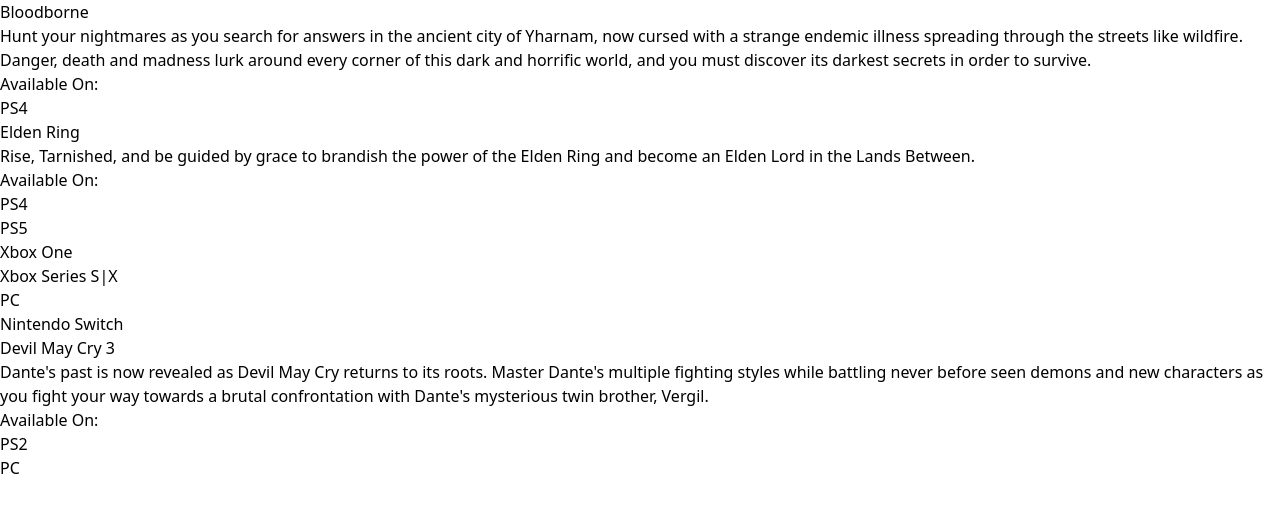
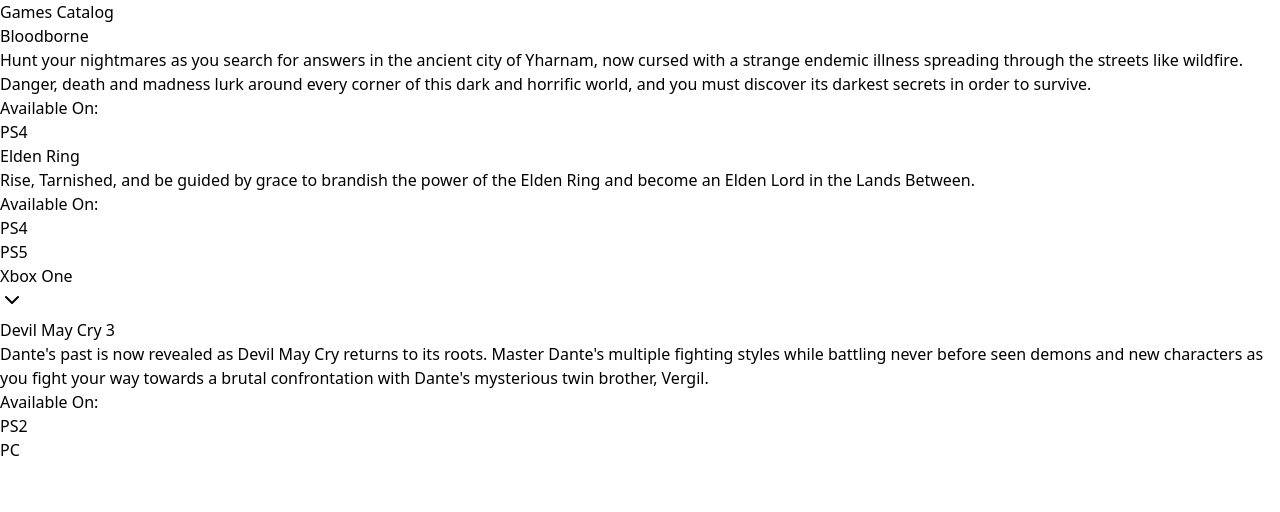
Before and after one commit to gentil-kadson/gaming-list-radix-ui, a Next.js app: page / in a window 1280 px wide. Shown: the top 512 px of the page. Built offline with nearby package versions, Linux system fonts and the light colour scheme; data requests are answered from the project's data file.

Commit message:
feature: finishes GameCard component

```diff
--- a/package.json
+++ b/package.json
@@ -10,6 +10,7 @@
   },
   "dependencies": {
     "json-server": "^1.0.0-beta.3",
+    "lucide-react": "^0.511.0",
     "next": "15.1.8",
     "radix-ui": "^1.4.2",
     "react": "^19.0.0",
--- a/src/app/page.tsx
+++ b/src/app/page.tsx
@@ -7,6 +7,7 @@
 
   return (
     <section className="flex flex-col gap-6">
+      <h1 className="text-3xl font-bold">Games Catalog</h1>
       {games.map((game) => (
         <GameCard key={game.id} game={game} />
       ))}
--- a/src/components/GameCard.tsx
+++ b/src/components/GameCard.tsx
@@ -1,14 +1,42 @@
+"use client";
+
 import Game from "@/types/GameType";
-import { Tooltip } from "radix-ui";
+import { ChevronDown, ChevronUp } from "lucide-react";
+import { Collapsible, Tooltip } from "radix-ui";
+import { useState } from "react";
 
 interface GameCardProps {
   game: Game;
 }
 
 export default function GameCard({ game }: GameCardProps) {
+  const [open, setOpen] = useState<boolean>(false);
+
+  function renderPlatformsListItems(platforms: string[]) {
+    return platforms.map((platform, idx) => <li key={idx}>{platform}</li>);
+  }
+
+  function renderGamePlatforms() {
+    if (game.platforms.length > 3) {
+      return (
+        <Collapsible.Root open={open} onOpenChange={setOpen}>
+          {renderPlatformsListItems(game.platforms.slice(0, 3))}
+          <Collapsible.Content>
+            {renderPlatformsListItems(game.platforms.slice(3))}
+          </Collapsible.Content>
+          <Collapsible.Trigger asChild>
+            <button>{open ? <ChevronUp /> : <ChevronDown />}</button>
+          </Collapsible.Trigger>
+        </Collapsible.Root>
+      );
+    }
+
+    return renderPlatformsListItems(game.platforms);
+  }
+
   return (
-    <div className="grid grid-cols-2 gap-5 shadow-2xl p-5">
-      <div className="border-2 border-red-500">
+    <div className="grid grid-cols-2 gap-5 shadow-2xl p-5 border border-purple-600 rounded">
+      <div>
         <h2 className="text-xl font-bold">{game.title}</h2>
         <Tooltip.Provider>
           <Tooltip.Root>
@@ -29,11 +57,7 @@
       </div>
       <div>
         <h2 className="text-xl font-bold">Available On:</h2>
-        <ul>
-          {game.platforms.map((platform, idx) => {
-            return <li key={idx}>{platform}</li>;
-          })}
-        </ul>
+        <ul>{renderGamePlatforms()}</ul>
       </div>
     </div>
   );
```
Also changed, not shown: 1 other file (tests, documents, lock files or other folders).
